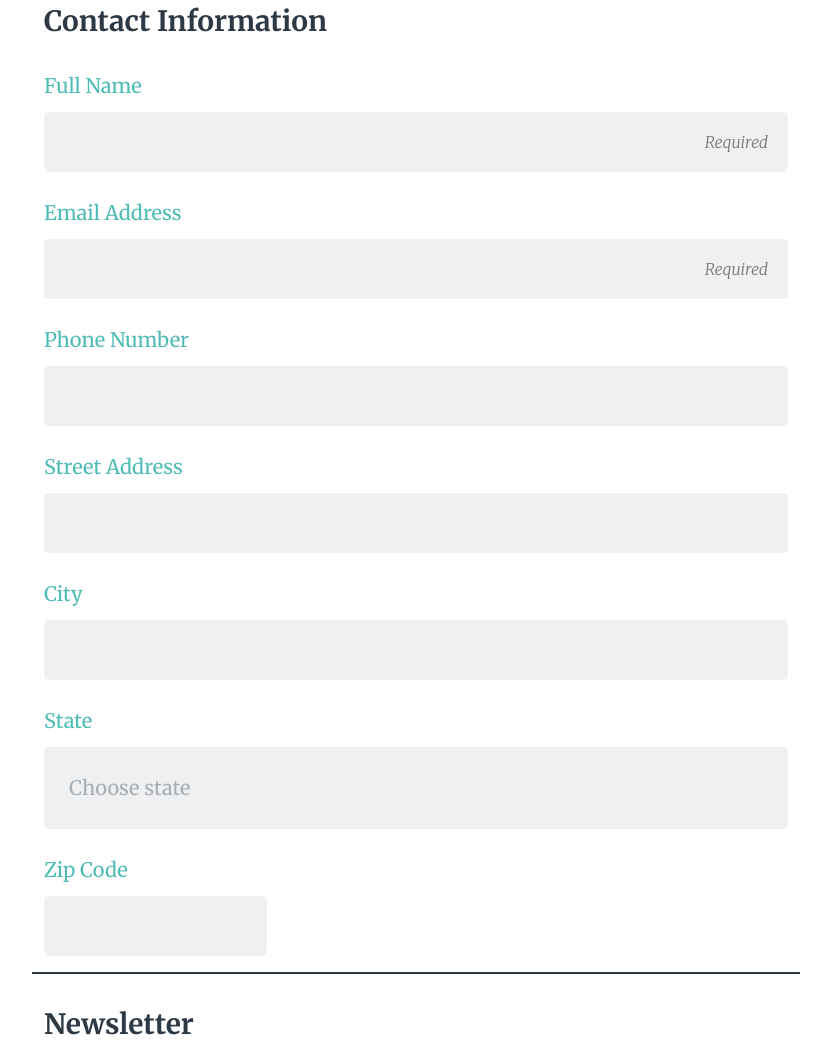
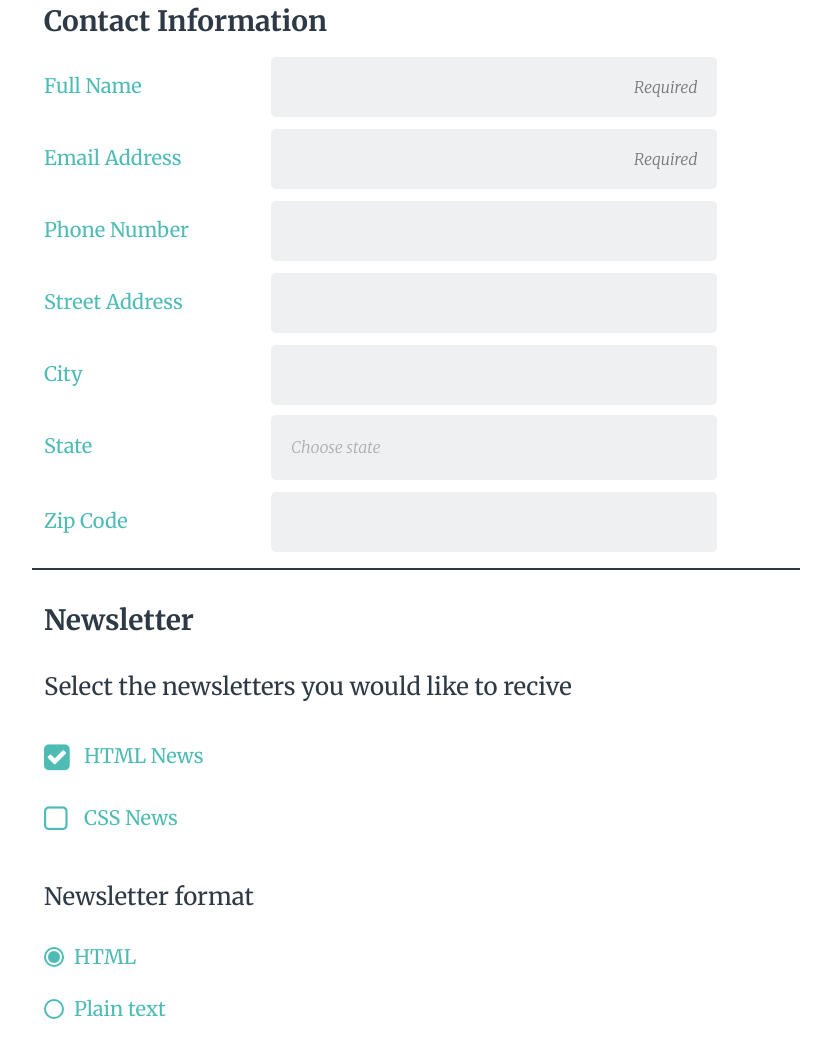
Before and after one commit to CristianCristea/treehouse_projects, a plain HTML site: page project_3_online_registration/index.html in a window 1280 px wide. Shown: the part 312-1372 px from the top of the page, without its empty margins (224-1055 px from the left). Drawn offline with Linux system fonts and the light colour scheme.

Commit message:
Display label on left side - desktop view

```diff
--- a/project_3_online_registration/css/style.css
+++ b/project_3_online_registration/css/style.css
@@ -132,6 +132,8 @@ select {
   font-weight: 400;
   line-height: 1.6;
   border: none;
+  font-size: 1em;
+  font-style: italic;
 }
 
 select:focus {
@@ -162,7 +164,8 @@ input[name="zip_code"] {
 
 /* radio input */
 
-.radio {
+.radio,
+.checkbox {
   position: relative;
 }
 
@@ -212,10 +215,6 @@ input:checked + .side-label::after {
 
 /* checkbox input */
 
-.checkbox {
-  position: relative;
-}
-
 input[type="checkbox"] + label::before {
   content: '\f096'; /* square outline*/
   display: block;
@@ -231,6 +230,10 @@ input[type="checkbox"]:checked + label::before {
 
 input[type="checkbox"] + label {
   padding-left: 2em;
+  position: relative;
+  margin: 10px 0;
+  /*padding-left: 30px;*/
+  cursor: pointer;
 }
 
 /* text area */
@@ -315,4 +318,23 @@ footer {
     width: 30%;
   }
 
+  input[type="text"],
+  input[type="email"],
+  input[type="number"],
+  select,
+  label {
+    display: inline-block;
+  }
+
+  label {
+    width: 30%;
+  }
+
+  input[type="text"],
+  input[type="email"],
+  input[type="number"],
+  select {
+    width: 60%;
+    vertical-align: left;
+  }
 }
--- a/project_3_online_registration/index.html
+++ b/project_3_online_registration/index.html
@@ -30,19 +30,19 @@
           <legend class="primary-title">Contact Information</legend>
 
           <label for="full_name">Full Name</label>
-          <input type="text" name="full_name" id="full_name" placeholder="Required" required>
+          <input type="text" name="full_name" id="full_name" placeholder="Required" required><br>
 
           <label for="email">Email Address</label>
-          <input type="email" name="email" id="email" placeholder="Required" required>
+          <input type="email" name="email" id="email" placeholder="Required" required><br>
 
           <label for="phone">Phone Number</label>
-          <input type="number" name="phone" id="phone">
+          <input type="number" name="phone" id="phone"><br>
 
           <label for="address">Street Address</label>
-          <input type="text" name="address" id="address">
+          <input type="text" name="address" id="address"><br>
 
           <label for="city">City</label>
-          <input type="text" name="city" id="city">
+          <input type="text" name="city" id="city"><br>
 
           <label for="state">State</label>
           <select name="state" id="state">
@@ -73,12 +73,12 @@
           <p>Newsletter format</p>
 
           <div class="radio">
-              <input type="radio" name="newsletter_format" id="html" checked>
+            <input type="radio" name="newsletter_format" id="html" checked>
             <label for="html" class="side-label">HTML</label>
           </div>
 
           <div class="radio">
-              <input type="radio" name="newsletter_format" id="plain_text">
+            <input type="radio" name="newsletter_format" id="plain_text">
             <label for="plain_text" class="side-label">Plain text</label>
           </div>
         </fieldset>
```
